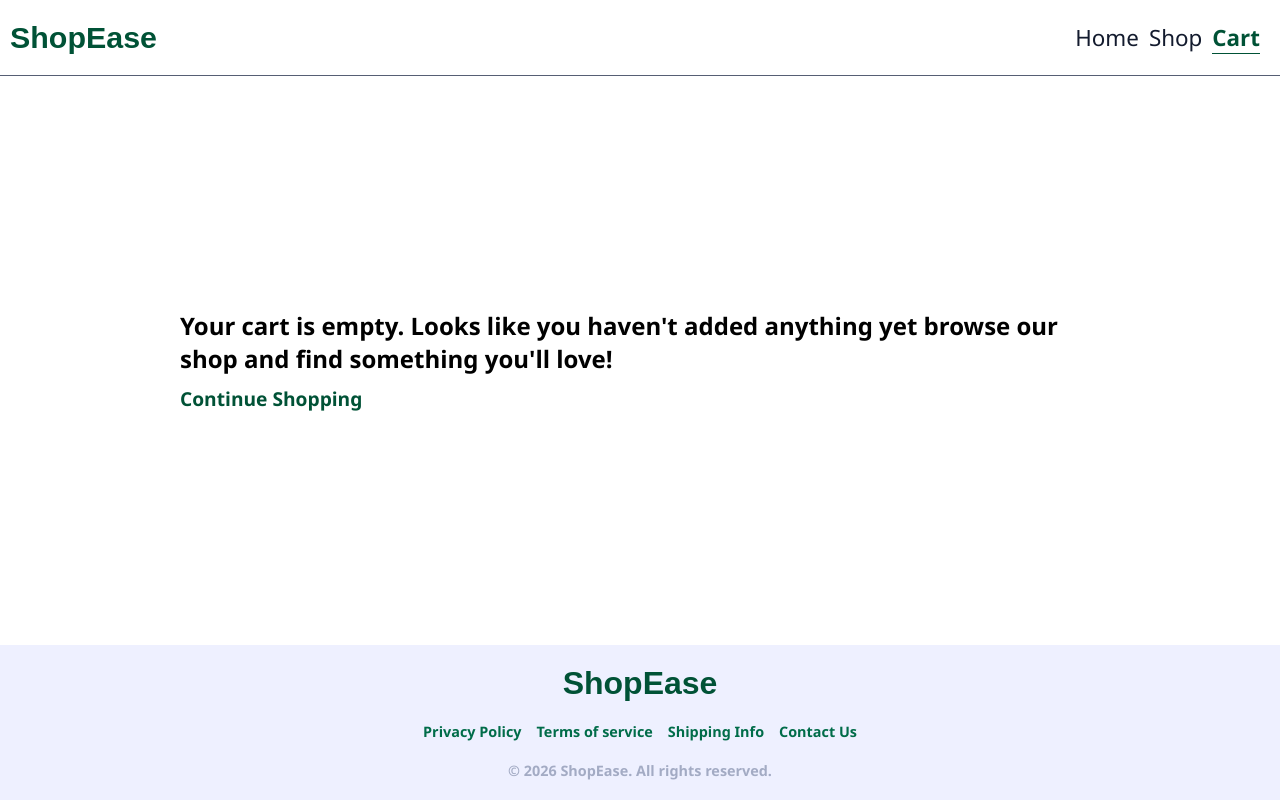
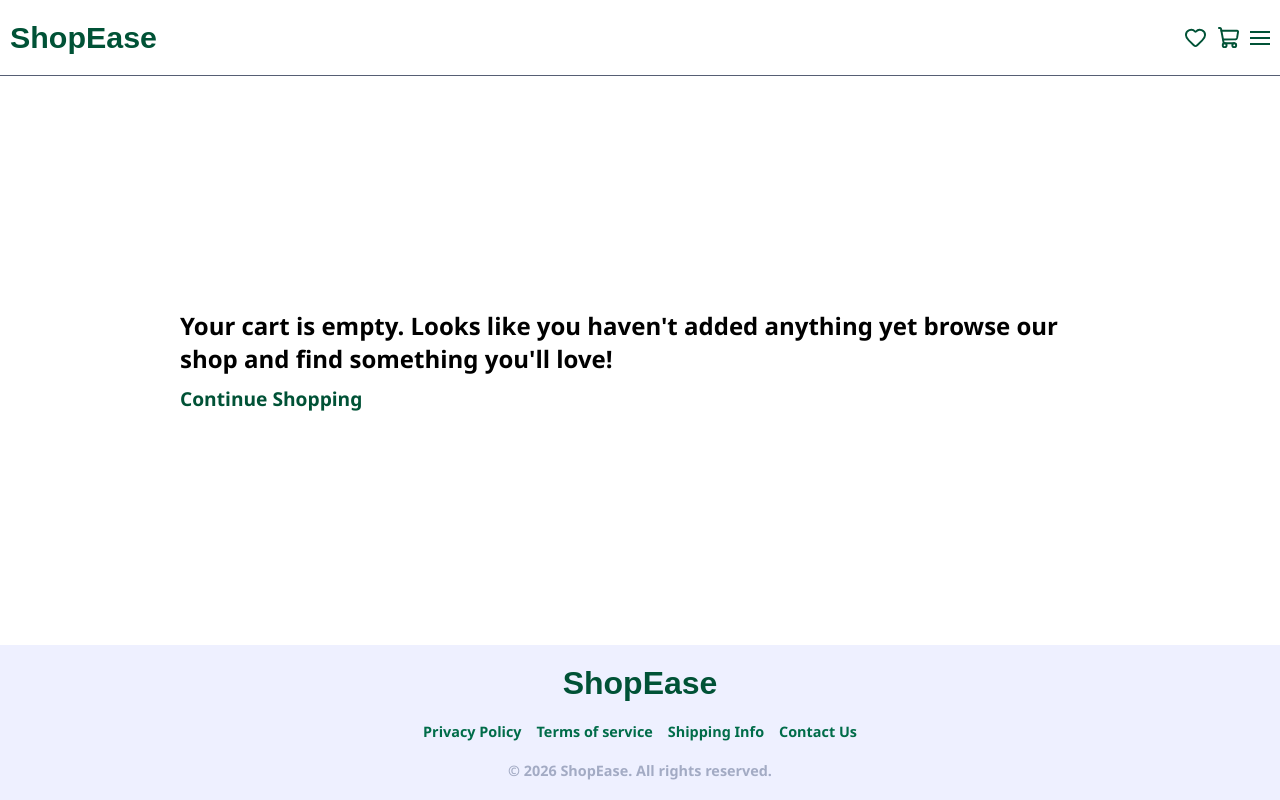
Before and after one commit to BhadmusX/ShopEase, a React (Vite) app: page /cart in a window 1280 px wide. Built offline with nearby package versions, Linux system fonts and the light colour scheme.

Commit message:
added a wishlist feature and recreated the navbar

```diff
--- /dev/null
+++ b/src/components/emptyWishList/emptyWishList.jsx
@@ -0,0 +1,10 @@
+import { Link } from "react-router";
+import styles from '../emptyWishList/emptyWishList.module.css'
+export function EmptyWish() {
+    return(
+        <div className={styles.container}>
+            <h1 className={styles.text}>Nothing saved yet. Tap the heart on any product to add it here.</h1>
+            <Link to='/shop' className={styles.shoppingBtn}>Continue Shopping</Link>
+        </div>
+    )
+}
--- a/src/components/navbar/navbar.jsx
+++ b/src/components/navbar/navbar.jsx
@@ -1,17 +1,48 @@
 import { useCart } from "../../hooks/useCart";
 import { NavLink } from "react-router";
 import styles from '../navbar/navbar.module.css';
+import { useState } from "react";
+import { Heart, ShoppingCart } from "lucide-react";
+import logo from "../../assert/shopease-logo.svg"
 export const Navbar = () => {
-    const {cartItems} = useCart();
+    const {cartItems, wishItems} = useCart();
+    const [isHamOpen, setHamOpen] = useState(false);
+
+    const handleHam = () => {
+        setHamOpen(!isHamOpen);
+    }
+
+
 
     return(
         <div className={styles.navbarContainer}>
             <h1 className={styles.appname}>ShopEase</h1>
-            <div className={styles.navlinks}>
-                <NavLink to='/' className={({isActive}) => isActive ? styles.activeLink : styles.link} >Home</NavLink>
-                <NavLink to='/shop' className={({isActive}) => isActive ? styles.activeLink : styles.link}>Shop</NavLink>
-                <NavLink to='/cart' className={({isActive}) => isActive ? styles.activeLink : styles.link}>Cart {cartItems.length > 0 && <span className={styles.cartItems}>{cartItems.length}</span>}</NavLink>
+
+            <div className={styles.navContainer}>
+                <div className={styles.navIcons}>
+                    <NavLink to="/wishlist" className={styles.iconLink}>
+                        <Heart size={23} className={styles.navIcon}/><span className={wishItems.length > 0 && styles.itemsLength}>{wishItems.length > 0 && wishItems.length}</span>
+                    </NavLink>
+                    <NavLink to="/cart" className={styles.iconLink}>
+                        <ShoppingCart size={23} className={styles.navIcon}/><span className={cartItems.length > 0 && styles.itemsLength}>{cartItems.length > 0 && cartItems.length }</span>
+                    </NavLink>
+                </div>
+
+                <div className={styles.hamburger} onClick={() => handleHam()}>
+                    <span className={styles.span}></span>
+                    <span className={styles.span}></span>
+                    <span className={styles.span}></span>
+                </div>
+
+                <div className={`${styles.nav} ${isHamOpen ? styles.activeNav : styles.Nav}`}>
+                    <div className={styles.logoContainer}><img className={styles.logo}src={logo} alt="ShopEase" /></div>
+                    <NavLink to="/" onClick={() => setHamOpen(false)} className={styles.navlink}>Home</NavLink>
+                    <NavLink to='/shop' onClick={() => setHamOpen(false)} className={styles.navlink}>Shop</NavLink>
+                </div>
             </div>
+
+
+
         </div>
     )
 };
--- a/src/components/navbar/navbar.module.css
+++ b/src/components/navbar/navbar.module.css
@@ -12,35 +12,13 @@
     font-weight: 700;
     font-family:sans-serif;
 }
-.navlinks{
-    display: flex;
-    flex-direction: row;
-    gap: 10px;
-    padding: 0 10px;
-}
 a{
     list-style: none;
      text-decoration: none;
     color: inherit;
 
 }
-.link{
-    color: #131B2E;
-    font-family: 'Segoe UI', Tahoma, Geneva, Verdana, sans-serif;
-    font-weight: 500;
-    font-size: clamp(1.1rem, 3vw, 1.4rem);
-}
-.activeLink{
-   font-weight: 700;
-    color: #005236;
-    border-bottom: 1px solid #005236;
-    font-size: clamp(1.1rem, 3vw, 1.4rem);
-    font-family: 'Segoe UI', Tahoma, Geneva, Verdana, sans-serif;
-}
-.link:hover{
-    color: #005236;
-    font-weight: 700;
-}
+
 .cartItems{
     background-color: #005236;
     color: white;
@@ -48,3 +26,97 @@ a{
     border-radius: 50%;
 
 }
+.navIcons{
+    display: flex;
+    flex-direction: row;
+    gap: 10px;
+    color: #005236;
+}
+.iconLink{
+    position: relative;
+    display: inline-flex;
+}
+.itemsLength{
+ position: absolute;
+  top: -6px;
+  right: -8px;
+  background-color: #005236;
+  color: white;
+  font-size: 0.7rem;
+  font-weight: 700;
+  min-width: 15px;
+  height: 15px;
+  border-radius: 50%;
+  display: flex;
+  justify-content: center;
+  align-items: center;
+  padding: 0 4px;
+  font-family: 'Segoe UI', Tahoma, Geneva, Verdana, sans-serif;
+}
+.hamburger{
+    display: flex;
+    flex-direction: column;
+    gap: 4px;
+}
+.span{
+    width: 20px;
+    height: 2px;
+    background-color: #005236;
+    display: block;
+}
+.navContainer{
+    display: flex;
+    flex-direction: row;
+    align-items: center;
+    gap: 10px;
+    position: relative;
+}
+.nav{
+position: fixed;
+  top: 0;
+  right: 0;
+  height: 100vh;
+  width: 250px;
+  background-color: white;
+  display: flex;
+  flex-direction: column;
+  gap: 24px;
+  padding: 20px 24px;
+  box-shadow: -4px 0 12px rgba(0, 0, 0, 0.1);
+  z-index: 1000;
+}
+.activeNav{
+    transform: translateY(0);
+  opacity: 1;
+  pointer-events: auto;
+}
+.Nav{
+  transform: translateY(-10px);
+  opacity: 0;
+  pointer-events: none;
+  transition: transform 0.25s ease, opacity 0.25s ease;
+}
+.logoContainer{
+    width: 150px;
+    height: auto;
+    object-fit: cover;
+}
+.logo{
+    width: 100%;
+    height: 100%;
+}
+.navlink{
+     text-decoration: none;
+  color: #1A1A1A;
+  font-family: 'Poppins', 'Segoe UI', sans-serif;
+  font-size: 1.1rem;
+  font-weight: 500;
+  padding: 8px 0;
+  transition: color 0.2s ease;
+}
+.navlink:hover{
+   color: #005236;
+}
+.span{
+
+}
--- a/src/components/productCard/productCard.jsx
+++ b/src/components/productCard/productCard.jsx
@@ -2,11 +2,11 @@
 import styles from '../productCard/productCard.module.css'
 import { useState } from "react";
 import { useCart } from "../../hooks/useCart";
-import { Plus, Minus, ShoppingCart } from "lucide-react";
+import { Plus, Minus, ShoppingCart, Heart} from "lucide-react";
 
 export default function ProductCard({ product }) {
     const [qty, setQty] = useState(1);
-    const { addToCart } = useCart();
+    const { addToCart, addToWish, wishItems, removeWish} = useCart();
 
     const increment = () => setQty((prev) => prev + 1);
     const decrement = () => setQty((prev) => Math.max(1, prev - 1));
@@ -15,6 +15,17 @@ export default function ProductCard({ product }) {
         addToCart(product, qty);
         setQty(1);
     };
+
+    const addtowish = (item, qty) => {
+        const exist = wishItems.some((i) => i.id === item.id);
+        if(exist){
+            removeWish(item);
+        } else{
+            addToWish(item, qty);
+        }
+    }
+
+    const isWishListed = wishItems.some((item) => item.id === product.id);
 
     return (
         <div className={styles.productContainer} key={product.id}>
@@ -31,7 +42,7 @@ export default function ProductCard({ product }) {
                     <button className={styles.btn} type="button" onClick={increment}><Plus size={20}/></button>
                 </div>
                 <div className={styles.addbtnContainer}>
-                    <button className={styles.addbtn} onClick={handleAddToCart}><ShoppingCart size={20}/>Add</button>
+                    <button className={styles.addbtn} onClick={handleAddToCart}><ShoppingCart size={20}/>Add</button> <div><Heart className={isWishListed? styles.filledHeart : styles.heart} size={30} onClick={() => addtowish(product, product.qty)}/> </div>
                 </div>
                 </div>
             </div>
--- /dev/null
+++ b/src/components/wishItems/wishItems.jsx
@@ -0,0 +1,12 @@
+import { useCart } from "../../hooks/useCart";
+import ProductCard from "../productCard/productCard.jsx";
+import styles from '../wishItems/wishItems.module.css'
+export default function WishItems(){
+
+    const {wishItems} = useCart();
+    return(
+        <div className={styles.itemsContainer}>
+            {wishItems.map((item) => <ProductCard product={item}/>)}
+        </div>
+    )
+}
--- /dev/null
+++ b/src/components/wishItems/wishItems.module.css
@@ -0,0 +1,14 @@
+.itemsContainer{
+    display: flex;
+    flex-direction: column;
+    align-items: center;
+    gap: 30px;
+}
+@media (min-width: 768px){
+    .itemsContainer{
+         display: flex;
+         flex-wrap: wrap;
+         flex-direction: row;
+         gap: 30px;
+    }
+}
--- a/src/context/cartProvider.jsx
+++ b/src/context/cartProvider.jsx
@@ -2,6 +2,7 @@ import { useState } from "react";
 import { cartContext } from "./cartContext";
 export const CartProvider = ({children}) => {
     const [cartItems, setCartItems] = useState([]);
+    const [wishItems, setWishItems] = useState([]);
 
     const addToCart = (item, qty) => {
         setCartItems((prev) => {
@@ -54,8 +55,26 @@ export const CartProvider = ({children}) => {
         })
     }
 
+    const addToWish = ( product, qty) => {
+        setWishItems((prev) => {
+            const exist = prev.some((item) => item.id === product.id);
+            if(exist){
+                return prev.map((item) => item.id === product.id ? {...item, qty: item.qty + qty} : item)
+            }
+            else{
+                return [...prev, {...product, qty}]
+            }
+        })
+    };
+
+    const removeWish = (product) => {
+        setWishItems((prev) => {
+            return prev.filter((item) => item.id !== product.id);
+        });
+    };
+
     return (
-        <cartContext.Provider value={{cartItems, addToCart, increaseQty, decreaseQty, clearCart, removeItem, updateQuantity}}>
+        <cartContext.Provider value={{cartItems, addToCart, increaseQty, decreaseQty, clearCart, removeItem, updateQuantity, addToWish, removeWish, wishItems}}>
         {children}
         </cartContext.Provider>
     );
--- /dev/null
+++ b/src/pages/wishListPage/wishList.jsx
@@ -0,0 +1,28 @@
+import { Footer } from "../../components/footer/footer"
+import { Navbar } from "../../components/navbar/navbar"
+import WishItems from '../../components/wishItems/wishItems.jsx'
+import styles from '../wishListPage/wishList.module.css';
+import { useCart } from "../../hooks/useCart.jsx";
+import { EmptyWish } from "../../components/emptyWishList/emptyWishList.jsx";
+export default function WishList(){
+    const {wishItems} = useCart();
+    return(
+
+        <div className={styles.appWrapper}>
+            <div><Navbar/></div>
+            <div className={styles.main}>
+                {wishItems.length === 0 ? <EmptyWish/> :
+                 <div className={styles.container}>
+                     <div className={styles.textContainer}>
+                <h1 className={styles.headerText}>Your WishList</h1>
+                <p className={styles.paraText}>Items you've saved for later.</p>
+            </div>
+                <WishItems/>
+                </div>
+                }
+            </div>
+
+            <div><Footer/></div>
+        </div>
+    )
+}
--- /dev/null
+++ b/src/pages/wishListPage/wishList.module.css
@@ -0,0 +1,52 @@
+*{
+    padding: 0;
+    margin: 0;
+    box-sizing: border-box;
+}
+.appWrapper{
+    display: flex;
+    flex-direction: column;
+    min-height: 100vh;
+}
+.main{
+    display: flex;
+    flex-direction: column;
+    flex: 1;
+    justify-content: center;
+  align-items: center;
+}
+.textContainer{
+    padding: 20px;
+    display: flex;
+    flex-direction: column;
+    gap: 5px;
+    width: 100%;
+}
+.headerText{
+ font-size: clamp(1.5rem, 4vw, 2rem);
+    font-family:sans-serif;
+    font-weight: 600;
+}
+.paraText{
+    font-size: clamp(0.8rem, 3vw, 1rem);
+    font-family:sans-serif;
+    font-weight: 500;
+}
+.container{
+    display: flex;
+    flex-direction: column;
+    justify-content: center;
+    align-items: center;
+    gap: 20px;
+    width: 100%;
+    padding: 10px 0 ;
+}
+@media (min-width: 768px){
+    .container{
+        padding: 5vh 20vh;
+}
+.textContainer{
+    justify-content: flex-start;
+}
+
+}
--- a/src/routes.jsx
+++ b/src/routes.jsx
@@ -2,6 +2,7 @@ import { createBrowserRouter } from "react-router";
 import ShopPage from "./pages/shopPage/shop-page";
 import Homepage from "./pages/homePage/home-page";
 import { CartPage } from "./pages/cartPage/cart-page";
+import WishList from "./pages/wishListPage/wishList.jsx";
 
 const router = createBrowserRouter([
     {
@@ -15,6 +16,10 @@ const router = createBrowserRouter([
     {
         path: "/cart",
         element: <CartPage/>
+    },
+    {
+        path: "/wishlist",
+        element: <WishList/>
     }
 ])
 
```
Also changed, not shown: src/components/emptyWishList/emptyWishList.module.css (added, +24 -0 lines), src/components/productCard/productCard.module.css (+14 -1 lines).
